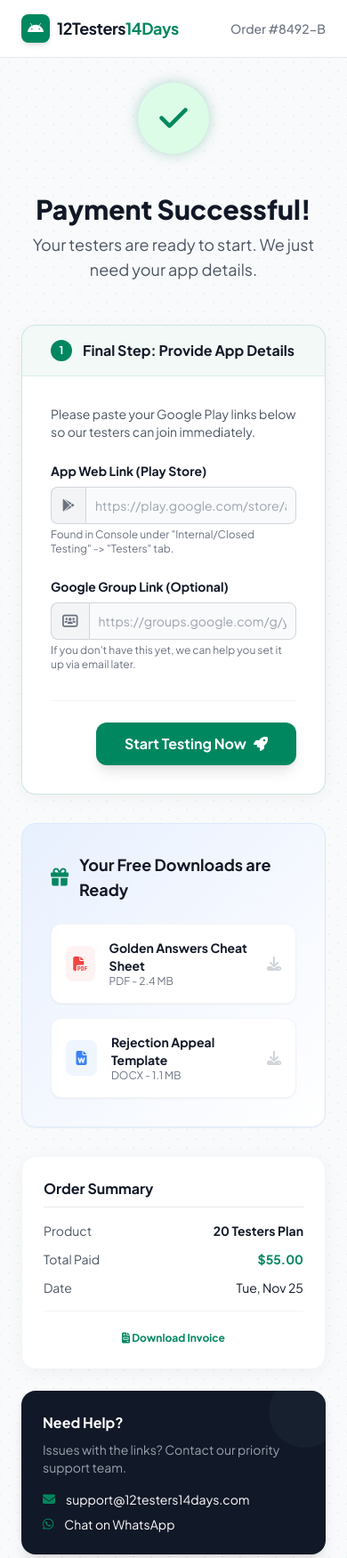
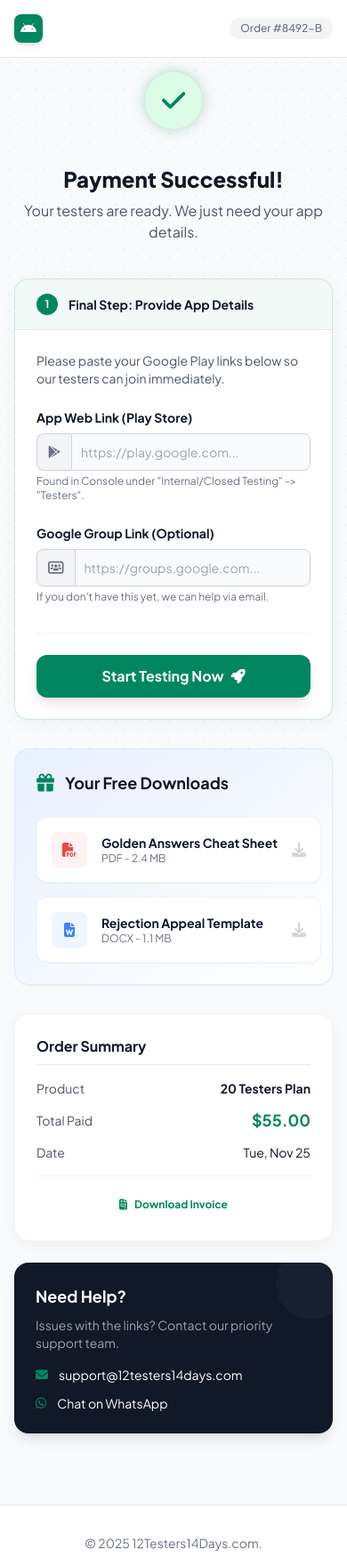
Before and after one commit to 4abhi/smarttools, a plain HTML site: page 12testers-success.html in a window 390 px wide. Shown: the top 1751 px of the page at 89% size. Drawn offline with nearby package versions, Linux system fonts and the light colour scheme.

Commit message:
Update 12testers-success.html

```diff
--- a/12testers-success.html
+++ b/12testers-success.html
@@ -75,7 +75,9 @@
         }
     </script>
 
+    <!-- FIXED: Added 'defer' to ensure scripts run after HTML parses -->
     <script src="https://cdn.jsdelivr.net/npm/alpinejs@3.x.x/dist/cdn.min.js"></script>
+
     <style>
         [x-cloak] { display: none !important; }
         .confetti-bg {
@@ -86,78 +88,83 @@
         }
     </style>
 </head>
-<body class="font-sans text-gray-800 bg-gray-50 antialiased relative" x-data="successData()">
+<body class="font-sans text-gray-800 bg-gray-50 antialiased" x-data="successData()">
 
     <!-- Header -->
     <header class="bg-white border-b border-gray-200 py-4 sticky top-0 z-50">
-        <div class="container mx-auto px-6 flex justify-between items-center">
+        <div class="container mx-auto px-4 md:px-6 flex justify-between items-center">
             <a href="index.html" class="flex items-center gap-2">
                 <div class="w-8 h-8 bg-brand-green rounded-lg flex items-center justify-center text-white shadow-md">
                     <i class="fa-brands fa-android"></i>
                 </div>
-                <span class="text-lg font-bold tracking-tight text-gray-900">12Testers<span class="text-brand-green">14Days</span></span>
+                <!-- Hidden on very small screens to save space -->
+                <span class="text-lg font-bold tracking-tight text-gray-900 hidden sm:inline">12Testers<span class="text-brand-green">14Days</span></span>
             </a>
-            <div class="text-sm font-medium text-gray-500">
+            <div class="text-xs md:text-sm font-medium text-gray-500 bg-gray-100 px-3 py-1 rounded-full">
                 Order #8492-B
             </div>
         </div>
     </header>
 
-    <!-- Confetti Background Pattern -->
-    <div class="absolute inset-0 confetti-bg pointer-events-none z-0"></div>
+    <!-- FIXED: Background is now fixed to prevent cutoff on scroll -->
+    <div class="fixed inset-0 confetti-bg pointer-events-none z-0"></div>
 
-    <main class="container mx-auto px-6 py-12 max-w-5xl relative z-10">
+    <main class="container mx-auto px-4 md:px-6 py-8 md:py-12 max-w-5xl relative z-10">
 
         <!-- SUCCESS BANNER -->
-        <div class="text-center mb-12">
-            <div class="w-20 h-20 bg-green-100 rounded-full flex items-center justify-center text-brand-green text-4xl mx-auto mb-6 shadow-glow animate-bounce">
+        <div class="text-center mb-10 md:mb-12">
+            <div class="w-16 h-16 md:w-20 md:h-20 bg-green-100 rounded-full flex items-center justify-center text-brand-green text-3xl md:text-4xl mx-auto mb-6 shadow-glow animate-bounce">
                 <i class="fa-solid fa-check"></i>
             </div>
-            <h1 class="text-3xl lg:text-4xl font-extrabold text-gray-900 mb-2">Payment Successful!</h1>
-            <p class="text-gray-600 text-lg">Your testers are ready to start. We just need your app details.</p>
+            <h1 class="text-2xl md:text-4xl font-extrabold text-gray-900 mb-2">Payment Successful!</h1>
+            <p class="text-gray-600 text-base md:text-lg">Your testers are ready. We just need your app details.</p>
         </div>
 
-        <div class="grid lg:grid-cols-3 gap-8 items-start">
+        <!-- FIXED: Changed from Grid to Flex to prevent column collapsing -->
+        <div class="flex flex-col lg:flex-row gap-8 items-start">
 
             <!-- LEFT: Action Required (Onboarding) -->
-            <div class="lg:col-span-2">
+            <div class="w-full lg:w-2/3 space-y-8">
 
                 <!-- Step 1: Input Form -->
-                <div x-show="step === 1" x-transition.opacity class="bg-white rounded-2xl shadow-soft border border-brand-green/20 overflow-hidden">
-                    <div class="bg-brand-green/5 border-b border-brand-green/10 px-8 py-4 flex items-center gap-3">
-                        <div class="w-6 h-6 rounded-full bg-brand-green text-white flex items-center justify-center text-xs font-bold">1</div>
-                        <h2 class="font-bold text-gray-900">Final Step: Provide App Details</h2>
+                <div x-show="step === 1" class="bg-white rounded-2xl shadow-soft border border-brand-green/20 overflow-hidden transition-all duration-300">
+                    <div class="bg-brand-green/5 border-b border-brand-green/10 px-6 md:px-8 py-4 flex items-center gap-3">
+                        <div class="w-6 h-6 rounded-full bg-brand-green text-white flex items-center justify-center text-xs font-bold shrink-0">1</div>
+                        <h2 class="font-bold text-gray-900 text-sm md:text-base">Final Step: Provide App Details</h2>
                     </div>
 
-                    <div class="p-8">
+                    <div class="p-6 md:p-8">
                         <p class="text-sm text-gray-600 mb-6">Please paste your Google Play links below so our testers can join immediately.</p>
 
                         <div class="space-y-6">
-                            <div>
+                            <!-- App Link Input -->
+                            <div class="w-full">
                                 <label class="block mb-2 text-sm font-bold text-gray-900">App Web Link (Play Store)</label>
-                                <div class="flex">
-                                    <span class="inline-flex items-center px-3 text-sm text-gray-500 bg-gray-100 border border-r-0 border-gray-300 rounded-l-lg">
+                                <div class="flex rounded-lg shadow-sm">
+                                    <span class="inline-flex items-center px-3 text-sm text-gray-500 bg-gray-100 border border-r-0 border-gray-300 rounded-l-lg shrink-0">
                                         <i class="fa-brands fa-google-play"></i>
                                     </span>
-                                    <input type="url" x-model="appLink" class="rounded-none rounded-r-lg bg-gray-50 border border-gray-300 text-gray-900 focus:ring-brand-green focus:border-brand-green block w-full text-sm p-2.5" placeholder="https://play.google.com/store/apps/details?id=com.example.app">
+                                    <!-- FIXED: Added min-w-0 to prevent overflow on mobile -->
+                                    <input type="url" x-model="appLink" class="rounded-none rounded-r-lg bg-gray-50 border border-gray-300 text-gray-900 focus:ring-brand-green focus:border-brand-green block w-full min-w-0 text-sm p-2.5" placeholder="https://play.google.com...">
                                 </div>
-                                <p class="mt-1 text-xs text-gray-500">Found in Console under "Internal/Closed Testing" -> "Testers" tab.</p>
+                                <p class="mt-1 text-xs text-gray-500">Found in Console under "Internal/Closed Testing" -> "Testers".</p>
                             </div>
 
-                            <div>
+                            <!-- Google Group Input -->
+                            <div class="w-full">
                                 <label class="block mb-2 text-sm font-bold text-gray-900">Google Group Link (Optional)</label>
-                                <div class="flex">
-                                    <span class="inline-flex items-center px-3 text-sm text-gray-500 bg-gray-100 border border-r-0 border-gray-300 rounded-l-lg">
+                                <div class="flex rounded-lg shadow-sm">
+                                    <span class="inline-flex items-center px-3 text-sm text-gray-500 bg-gray-100 border border-r-0 border-gray-300 rounded-l-lg shrink-0">
                                         <i class="fa-solid fa-users-rectangle"></i>
                                     </span>
-                                    <input type="url" x-model="groupLink" class="rounded-none rounded-r-lg bg-gray-50 border border-gray-300 text-gray-900 focus:ring-brand-green focus:border-brand-green block w-full text-sm p-2.5" placeholder="https://groups.google.com/g/your-testing-group">
+                                    <input type="url" x-model="groupLink" class="rounded-none rounded-r-lg bg-gray-50 border border-gray-300 text-gray-900 focus:ring-brand-green focus:border-brand-green block w-full min-w-0 text-sm p-2.5" placeholder="https://groups.google.com...">
                                 </div>
-                                <p class="mt-1 text-xs text-gray-500">If you don't have this yet, we can help you set it up via email later.</p>
+                                <p class="mt-1 text-xs text-gray-500">If you don't have this yet, we can help via email.</p>
                             </div>
                         </div>
 
                         <div class="mt-8 pt-6 border-t border-gray-100 flex justify-end">
-                            <button @click="submitDetails()" :disabled="submitting" class="bg-brand-green text-white font-bold py-3 px-8 rounded-xl shadow-lg hover:bg-green-700 transition-all flex items-center gap-2 disabled:opacity-50">
+                            <button @click="submitDetails()" :disabled="submitting" class="w-full md:w-auto bg-brand-green text-white font-bold py-3 px-8 rounded-xl shadow-lg hover:bg-green-700 transition-all flex items-center justify-center gap-2 disabled:opacity-50">
                                 <span x-show="!submitting">Start Testing Now</span>
                                 <span x-show="!submitting"><i class="fa-solid fa-rocket"></i></span>
                                 <span x-show="submitting"><i class="fa-solid fa-circle-notch fa-spin"></i> Processing...</span>
@@ -167,64 +174,58 @@
                 </div>
 
                 <!-- Step 2: Confirmation State -->
-                <div x-show="step === 2" x-cloak x-transition.scale class="bg-white rounded-2xl shadow-soft border border-green-100 p-8 text-center">
+                <div x-show="step === 2" x-cloak class="bg-white rounded-2xl shadow-soft border border-green-100 p-8 text-center transition-all duration-300">
                     <div class="w-16 h-16 bg-green-50 rounded-full flex items-center justify-center text-green-600 text-2xl mx-auto mb-4">
                         <i class="fa-solid fa-thumbs-up"></i>
                     </div>
                     <h2 class="text-2xl font-bold text-gray-900 mb-2">We're on it!</h2>
-                    <p class="text-gray-600 mb-6">Your details have been sent to our team. Testers will begin installing your app within 6 hours.</p>
+                    <p class="text-gray-600 mb-6">Your details have been sent. Testers will begin installing within 6 hours.</p>
 
                     <div class="bg-gray-50 rounded-xl p-6 text-left border border-gray-100">
                         <h4 class="font-bold text-gray-900 text-sm mb-4">Your Testing Timeline:</h4>
-                        <div class="space-y-4">
-                            <div class="flex gap-4">
-                                <div class="flex flex-col items-center">
-                                    <div class="w-3 h-3 bg-brand-green rounded-full mt-1.5"></div>
-                                    <div class="w-0.5 h-full bg-gray-200 my-1"></div>
-                                </div>
-                                <div>
+
+                        <!-- FIXED: Responsive Timeline using Border-Left instead of Flex hack -->
+                        <div class="relative pl-6 border-l-2 border-gray-200 space-y-8 ml-2">
+
+                            <!-- Timeline Item 1 -->
+                            <div class="relative">
+                                <div class="absolute -left-[31px] bg-brand-green w-4 h-4 rounded-full border-2 border-white mt-1"></div>
                                 <p class="text-sm font-bold text-gray-900">Day 0 (Today)</p>
                                 <p class="text-xs text-gray-500">Testers assigned & installs begin.</p>
                             </div>
-                            </div>
-                            <div class="flex gap-4">
-                                <div class="flex flex-col items-center">
-                                    <div class="w-3 h-3 bg-gray-300 rounded-full mt-1.5"></div>
-                                    <div class="w-0.5 h-full bg-gray-200 my-1"></div>
-                                </div>
-                                <div>
-                                    <p class="text-sm font-bold text-gray-500">Day 1 - 14</p>
+
+                            <!-- Timeline Item 2 -->
+                            <div class="relative">
+                                <div class="absolute -left-[31px] bg-gray-300 w-4 h-4 rounded-full border-2 border-white mt-1"></div>
+                                <p class="text-sm font-bold text-gray-600">Day 1 - 14</p>
                                 <p class="text-xs text-gray-500">Daily engagement logs recorded.</p>
                             </div>
-                            </div>
-                            <div class="flex gap-4">
-                                <div class="flex flex-col items-center">
-                                    <div class="w-3 h-3 bg-gray-300 rounded-full mt-1.5"></div>
-                                </div>
-                                <div>
-                                    <p class="text-sm font-bold text-gray-500" x-text="formatDate(getFutureDate(14))">Completion Date</p>
+
+                            <!-- Timeline Item 3 -->
+                            <div class="relative">
+                                <div class="absolute -left-[31px] bg-gray-300 w-4 h-4 rounded-full border-2 border-white mt-1"></div>
+                                <p class="text-sm font-bold text-gray-600" x-text="formatDate(getFutureDate(14))">Completion Date</p>
                                 <p class="text-xs text-gray-500">You apply for Production Access.</p>
-                                </div>
                             </div>
                         </div>
                     </div>
                 </div>
 
                 <!-- DOWNLOADS SECTION (Bonuses) -->
-                <div class="mt-8 bg-gradient-to-br from-brand-accent to-white rounded-2xl shadow-sm border border-blue-100 p-8">
+                <div class="mt-8 bg-gradient-to-br from-brand-accent to-white rounded-2xl shadow-sm border border-blue-100 p-6 md:p-8">
                     <div class="flex items-center gap-3 mb-6">
                         <i class="fa-solid fa-gift text-brand-green text-xl"></i>
-                        <h3 class="font-bold text-gray-900 text-lg">Your Free Downloads are Ready</h3>
+                        <h3 class="font-bold text-gray-900 text-lg">Your Free Downloads</h3>
                     </div>
 
                     <div class="grid sm:grid-cols-2 gap-4">
                         <!-- Download 1 -->
                         <div class="bg-white p-4 rounded-xl border border-gray-100 shadow-sm hover:shadow-md transition-shadow flex items-center gap-4 group cursor-pointer">
-                            <div class="w-10 h-10 bg-red-50 text-red-500 rounded-lg flex items-center justify-center">
+                            <div class="w-10 h-10 bg-red-50 text-red-500 rounded-lg flex items-center justify-center shrink-0">
                                 <i class="fa-solid fa-file-pdf"></i>
                             </div>
-                            <div class="flex-grow">
-                                <h4 class="font-bold text-sm text-gray-900 group-hover:text-brand-green transition-colors">Golden Answers Cheat Sheet</h4>
+                            <div class="flex-grow min-w-0">
+                                <h4 class="font-bold text-sm text-gray-900 group-hover:text-brand-green transition-colors truncate">Golden Answers Cheat Sheet</h4>
                                 <p class="text-xs text-gray-500">PDF - 2.4 MB</p>
                             </div>
                             <i class="fa-solid fa-download text-gray-300 group-hover:text-brand-green"></i>
@@ -232,11 +233,11 @@
 
                         <!-- Download 2 -->
                         <div class="bg-white p-4 rounded-xl border border-gray-100 shadow-sm hover:shadow-md transition-shadow flex items-center gap-4 group cursor-pointer">
-                            <div class="w-10 h-10 bg-blue-50 text-blue-500 rounded-lg flex items-center justify-center">
+                            <div class="w-10 h-10 bg-blue-50 text-blue-500 rounded-lg flex items-center justify-center shrink-0">
                                 <i class="fa-solid fa-file-word"></i>
                             </div>
-                            <div class="flex-grow">
-                                <h4 class="font-bold text-sm text-gray-900 group-hover:text-brand-green transition-colors">Rejection Appeal Template</h4>
+                            <div class="flex-grow min-w-0">
+                                <h4 class="font-bold text-sm text-gray-900 group-hover:text-brand-green transition-colors truncate">Rejection Appeal Template</h4>
                                 <p class="text-xs text-gray-500">DOCX - 1.1 MB</p>
                             </div>
                             <i class="fa-solid fa-download text-gray-300 group-hover:text-brand-green"></i>
@@ -247,27 +248,30 @@
             </div>
 
             <!-- RIGHT: Support & Summary -->
-            <div class="lg:w-1/3 space-y-6">
+            <!-- FIXED: Use w-full on mobile, w-1/3 on large screens. Removed min-w constraint to flow better -->
+            <div class="w-full lg:w-1/3 space-y-6">
 
                 <!-- Order Card -->
                 <div class="bg-white rounded-2xl shadow-soft border border-gray-100 p-6">
                     <h3 class="font-bold text-gray-900 mb-4 border-b pb-2">Order Summary</h3>
                     <div class="space-y-3 text-sm">
-                        <div class="flex justify-between">
-                            <span class="text-gray-600">Product</span>
-                            <span class="font-bold text-gray-900">20 Testers Plan</span>
+                        <div class="flex justify-between items-start">
+                            <span class="text-gray-600 shrink-0">Product</span>
+                            <span class="font-bold text-gray-900 text-right">20 Testers Plan</span>
                         </div>
-                        <div class="flex justify-between">
+                        <div class="flex justify-between items-center">
                             <span class="text-gray-600">Total Paid</span>
-                            <span class="font-bold text-brand-green">$55.00</span>
+                            <span class="font-bold text-brand-green text-lg">$55.00</span>
                         </div>
-                        <div class="flex justify-between">
+                        <div class="flex justify-between items-center">
                             <span class="text-gray-600">Date</span>
-                            <span class="text-gray-900" x-text="formatDate(new Date())"></span>
+                            <span class="text-gray-900 text-right" x-text="formatDate(new Date())"></span>
                         </div>
                     </div>
                     <div class="mt-4 pt-4 border-t border-gray-100 text-center">
-                        <button class="text-brand-green text-xs font-bold hover:underline"><i class="fa-solid fa-file-invoice"></i> Download Invoice</button>
+                        <button class="text-brand-green text-xs font-bold hover:underline flex items-center justify-center gap-2 w-full py-2">
+                            <i class="fa-solid fa-file-invoice"></i> Download Invoice
+                        </button>
                     </div>
                 </div>
 
@@ -275,16 +279,18 @@
                 <div class="bg-gray-900 text-white rounded-2xl shadow-lg p-6 relative overflow-hidden">
                     <div class="absolute top-0 right-0 -mr-4 -mt-4 w-20 h-20 bg-gray-800 rounded-full opacity-50"></div>
 
-                    <h3 class="font-bold mb-2">Need Help?</h3>
+                    <h3 class="font-bold mb-2 text-lg">Need Help?</h3>
                     <p class="text-sm text-gray-400 mb-4">Issues with the links? Contact our priority support team.</p>
 
-                    <div class="flex items-center gap-3 text-sm mb-2">
-                        <i class="fa-solid fa-envelope text-brand-green"></i>
-                        <a href="mailto:support@12testers14days.com" class="hover:text-brand-green">support@12testers14days.com</a>
+                    <div class="space-y-3">
+                        <div class="flex items-center gap-3 text-sm overflow-hidden">
+                            <i class="fa-solid fa-envelope text-brand-green shrink-0"></i>
+                            <a href="mailto:support@12testers14days.com" class="hover:text-brand-green break-all truncate">support@12testers14days.com</a>
                         </div>
                         <div class="flex items-center gap-3 text-sm">
-                        <i class="fa-brands fa-whatsapp text-brand-green"></i>
+                            <i class="fa-brands fa-whatsapp text-brand-green shrink-0"></i>
                             <a href="#" class="hover:text-brand-green">Chat on WhatsApp</a>
+                        </div>
                     </div>
                 </div>
 
```
Lines whose indentation alone changed are shown as unchanged.
